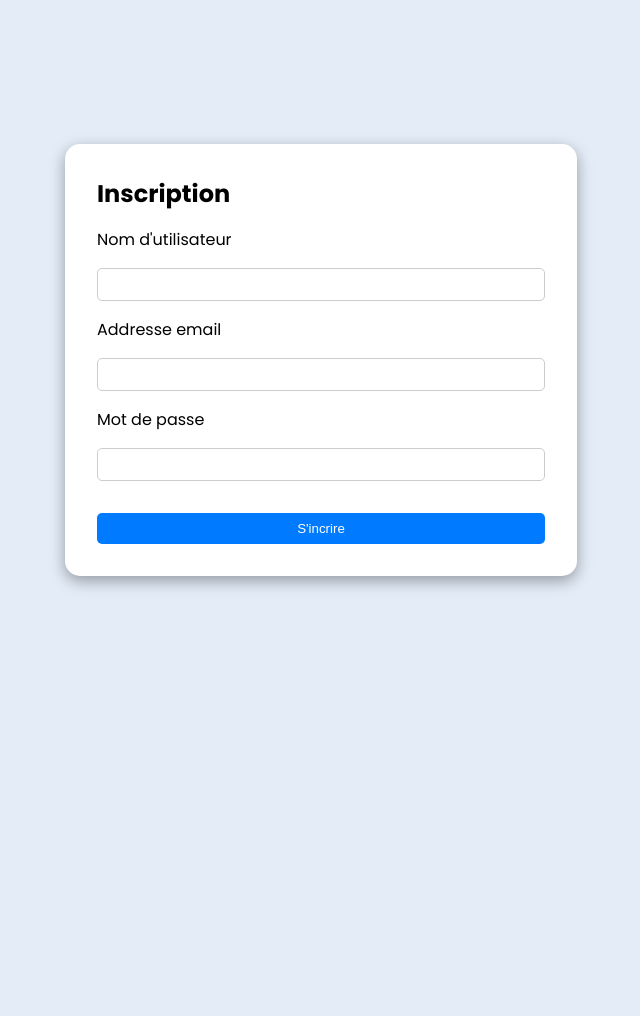
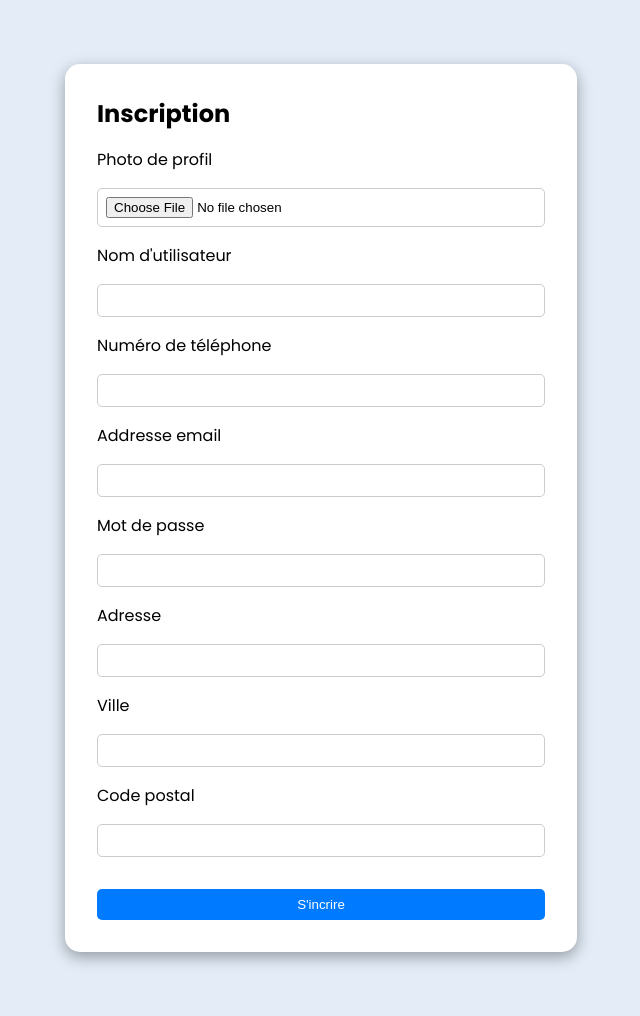
Before and after one commit to laelian-r/elirow, a PHP site: page /register.php in a window 1280 px wide. Shown: the part 89-1105 px from the top of the page, without its empty margins (319-959 px from the left). Before the commit the page ends 678 px from the top, so only its background shows below. Run offline with PHP 8.4, Linux system fonts and the light colour scheme.

Commit message:
Complete register

```diff
--- a/assets/css/style.css
+++ b/assets/css/style.css
@@ -202,8 +202,7 @@ form input[type="submit"] {
     display: flex;
     flex-direction: column;
     align-items: center;
-    justify-content: center;
-    height: 90%;
+    padding: 4rem 0;
 }
 
 .auth-form {
--- a/pages/register.php
+++ b/pages/register.php
@@ -16,8 +16,14 @@
         <form action="./verif_register.php" method="post" class="auth-form" enctype="multipart/form-data">
             <h2>Inscription</h2>
 
-            <label for="pseudo">Nom d'utilisateur</label>
-            <input type="text" name="pseudo" id="pseudo" value="<?php if(isset($_SESSION['old'])){ echo $_SESSION['old']['pseudo'];} ?>">
+            <label for="image">Photo de profil</label>
+            <input type="file" name="image" id="image">
+
+            <label for="username">Nom d'utilisateur</label>
+            <input type="text" name="username" id="username" value="<?php if(isset($_SESSION['old'])){ echo $_SESSION['old']['username'];} ?>">
+
+            <label for="phone">Numéro de téléphone</label>
+            <input type="tel" name="phone" id="phone" value="<?php if(isset($_SESSION['old'])) { echo $_SESSION['old']['phone'];} ?>">
 
             <label for="email">Addresse email</label>
             <input type="email" name="email" id="email" value="<?php if(isset($_SESSION['old'])) { echo $_SESSION['old']['email'];} ?>">
@@ -25,6 +31,15 @@
             <label for="mdp">Mot de passe</label>
             <input type="password" name="mdp" id="mdp" value="<?php if(isset($_SESSION['old'])) { echo $_SESSION['old']['mdp'];} ?>">
 
+            <label for="address">Adresse</label>
+            <input type="text" name="address" id="address" value="<?php if(isset($_SESSION['old'])) { echo $_SESSION['old']['address'];} ?>">
+
+            <label for="city">Ville</label>
+            <input type="text" name="city" id="city" value="<?php if(isset($_SESSION['old'])) { echo $_SESSION['old']['city'];} ?>">
+
+            <label for="postal_code">Code postal</label>
+            <input type="text" name="postal_code" id="postal_code" value="<?php if(isset($_SESSION['old'])) { echo $_SESSION['old']['postal_code'];} ?>">
+
             <input type="submit" name="submit" value="S'incrire">
         </form>
     </main>
```
Also changed, not shown: pages/verif_register.php (+23 -4 lines).
